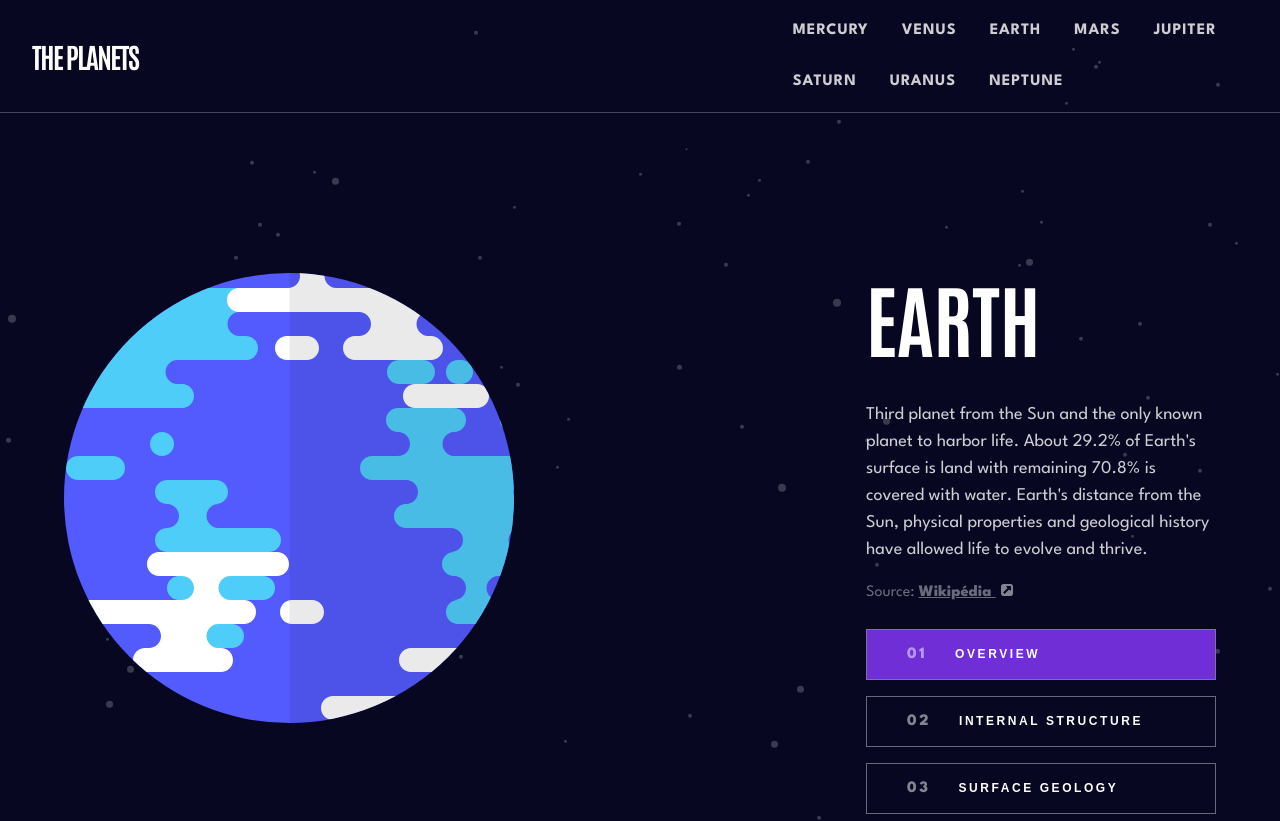
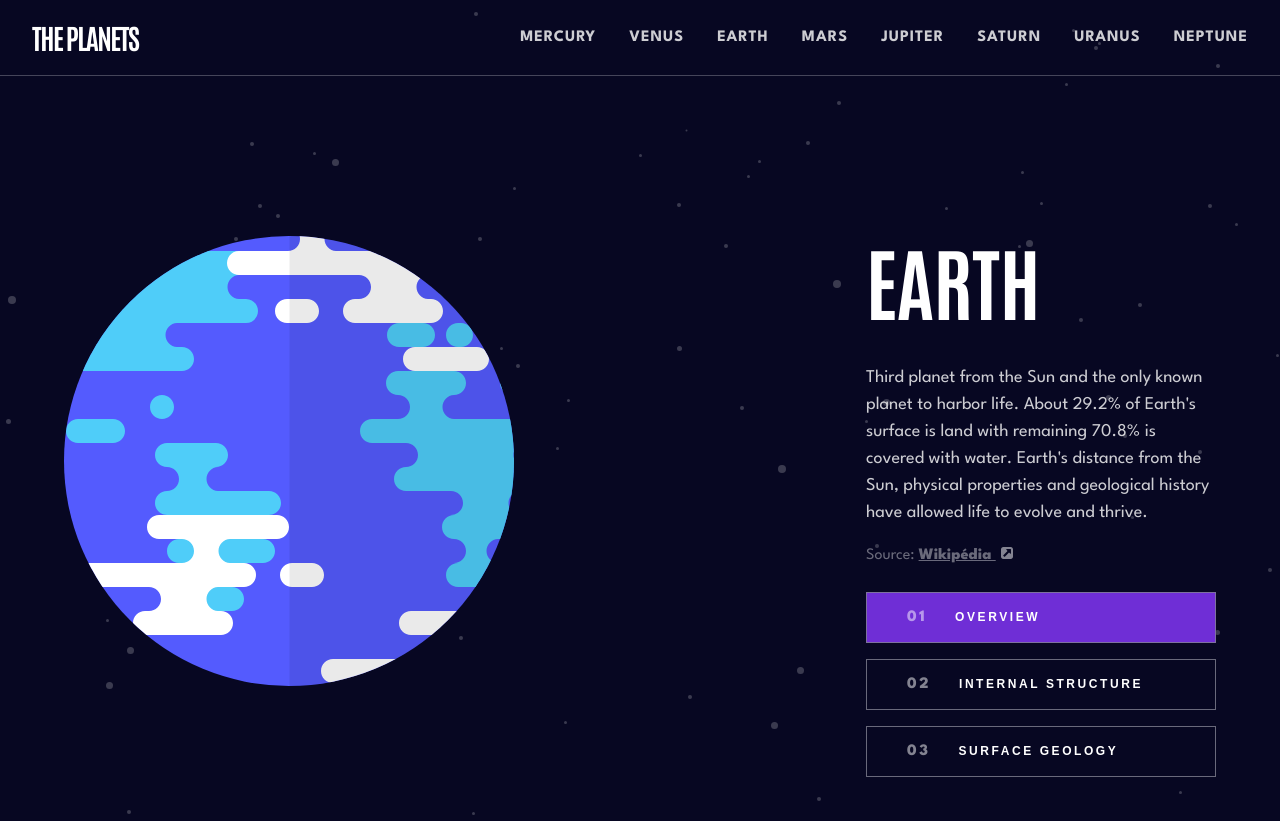
Before and after one commit to Mokalbari/planets-facts, a React (Vite) app: page / in a window 1280 px wide. Shown: the top 821 px of the page. Built offline with nearby package versions, Linux system fonts and the light colour scheme.

Commit message:
fix header behaviour when switching from mobile to tablet

```diff
--- a/src/components/Navbar.tsx
+++ b/src/components/Navbar.tsx
@@ -25,7 +25,8 @@ const Navbar: React.FC<Navbar> = ({ setPlanet }) => {
 
   return (
     <header className="header flex-row">
-      <div className="header__header">
+      <h2 className="desktop-tablet-only">The Planets</h2>
+      <div className="header__header--mobile">
         <h2>The planets</h2>
         {/* This is the menu mobile-only */}
         <img
@@ -51,8 +52,8 @@ const Navbar: React.FC<Navbar> = ({ setPlanet }) => {
             />
           </div>
           <nav>
-            <menu>
-              {data.map((planet, index) => {
+            <menu onClick={handleClick} onKeyUp={handleKey}>
+              {data.map(planet => {
                 return (
                   <li key={planet.name}>
                     <div className="burger__planet-list">
--- a/src/styles/Navbar.modules.css
+++ b/src/styles/Navbar.modules.css
@@ -4,11 +4,14 @@
   padding: 1.375rem 2rem;
   border-bottom: 1px solid hsl(var(--clr-neutral-200) / 0.5);
 
-  .header__header {
+  .header__header--mobile {
     width: 100%;
     display: flex;
     align-items: center;
     justify-content: space-between;
+    @media screen and (min-width: 600px) {
+      display: none;
+    }
   }
 
   h2 {
@@ -55,10 +58,6 @@
   &:hover {
     cursor: pointer;
   }
-
-  @media screen and (min-width: 600px) {
-    display: none;
-  }
 }
 
 .burger__menu-container {
@@ -92,6 +91,12 @@
     h4 {
       font-size: 1rem;
     }
+  }
+}
+
+.desktop-tablet-only {
+  @media (max-width: 600px) {
+    display: none;
   }
 }
 
```
